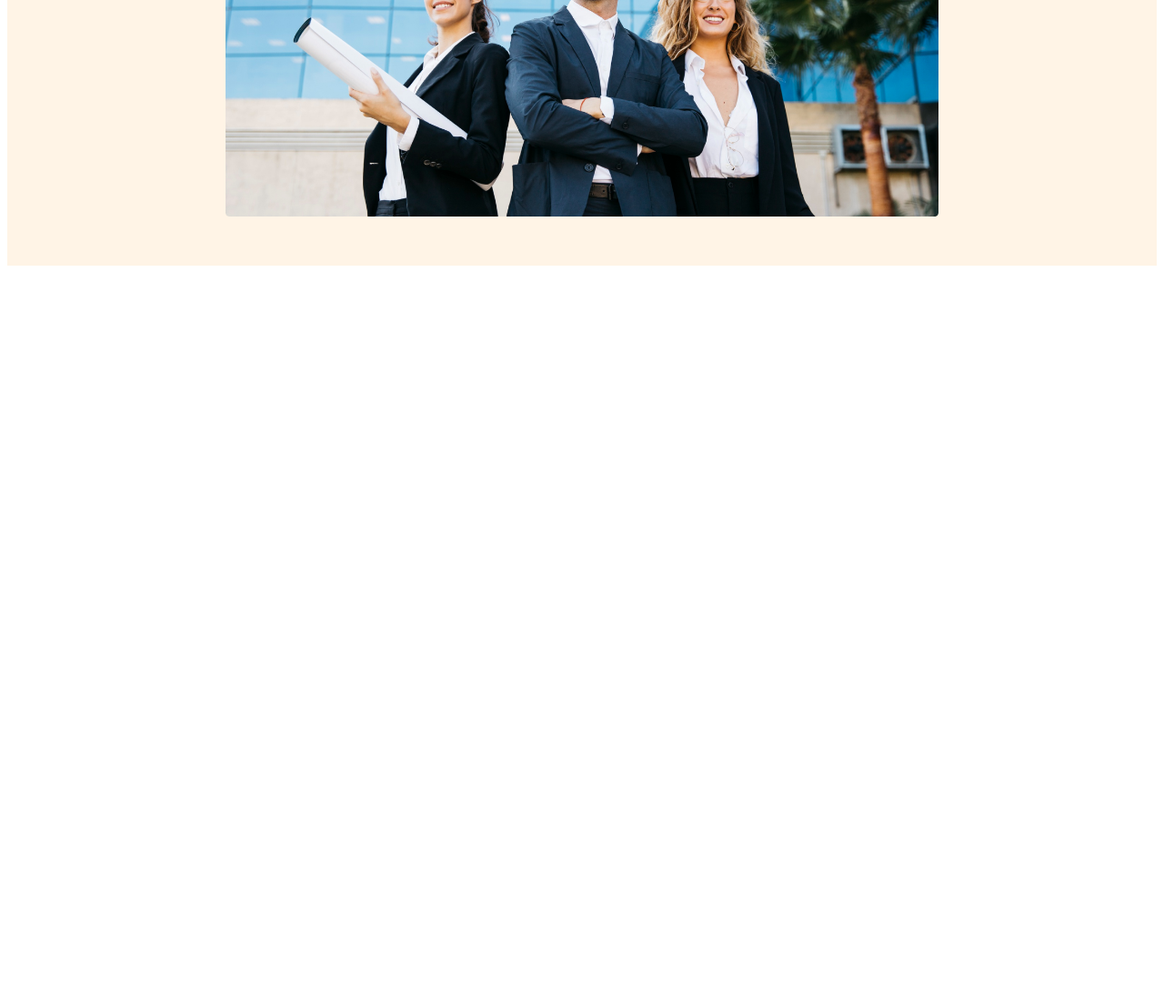
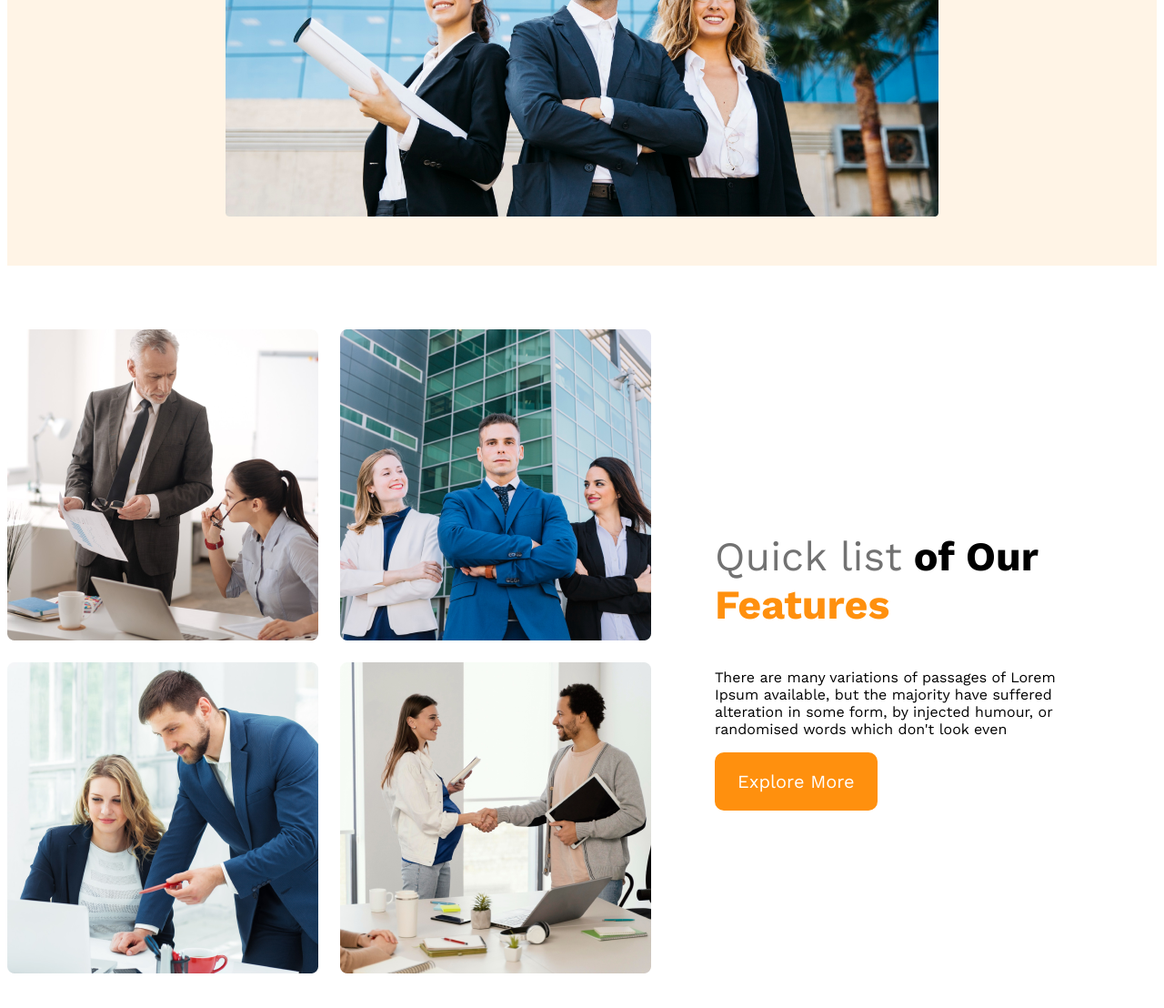
Before and after one commit to SaidulIslamPHero/architects-resources, a plain HTML site: page index.html in a window 1280 px wide. Shown: the part 645-1753 px from the top of the page at 91% size. Before the commit the page ends 945 px from the top, so only its background shows below. Drawn offline with nearby package versions, Linux system fonts and the light colour scheme.

Commit message:
added team section

```diff
--- a/index.html
+++ b/index.html
@@ -7,6 +7,7 @@
     <link rel="stylesheet" href="style/architech.css">
 </head>
 <body>
+    <!-- header start -->
     <header>
         <nav class="nav-title">
             <h2>G3 Architects</h2>
@@ -20,11 +21,27 @@
         <div class="banner">
             <div class="banner-content">
                 <h1 class="banner-title">Brand New Group of Architects</h1>
-            <p class="banner-discription">There are many variations of passages of Lorem Ipsum available, but the majority have suffered alteration in some form, by injected humour, or randomised words which don't look even</p>
+            <p class="teams-light-gray">There are many variations of passages of Lorem Ipsum available, but the majority have suffered alteration in some form, by injected humour, or randomised words which don't look even</p>
             <button class="btn">Explore More</button>
             </div>
             <img src="images/banner.png" alt="">
         </div>
     </header>
+    <!-- header end -->
+    <main>
+        <section class="teams-container">
+            <div class="teams-img-container">
+                <img src="images/team1.png" alt="">
+                <img src="images/team2.png" alt="">
+                <img src="images/team3.png" alt="">
+                <img src="images/team4.png" alt="">
+            </div>
+            <div class="teams-content">
+                <h3 class="teams-title"><span class="Quick-list">Quick list</span> <span id="of-our">of Our</span><span class="text-features"> Features</span></h3>
+                <p id="teams-light-gray">There are many variations of passages of Lorem Ipsum available, but the majority have suffered alteration in some form, by injected humour, or randomised words which don't look even</p>
+                <button class="btn">Explore More</button>
+            </div>
+        </section>
+    </main>
 </body>
 </html>
--- a/style/architech.css
+++ b/style/architech.css
@@ -1,5 +1,9 @@
 @import url('https://fonts.googleapis.com/css2?family=Open+Sans:wght@400;700;800&family=Work+Sans:wght@400;600;700;800&display=swap');
 /* shareed style */
+.teams-light-gray{
+    color: #727272;
+}
+
 * {
     font-family: 'Open Sans', sans-serif;
     font-family: 'Work Sans', sans-serif;
@@ -51,15 +55,42 @@ nav > ul a{
     font-weight: 700;
     color: #131313;
 }
-.banner-discription{
-    color: #727272;
-}
+
 .banner img{
     margin-top: 20px;
     width: 100%;
 }
 
-
+/* Main styles */
+main{
+    max-width: 1440px;
+    margin: 70px auto;
+}
+/* features style */
+.teams-container{
+    display: flex;
+    align-items: center;
+}
+.teams-img-container{
+    display: grid;
+    grid-template-columns: repeat(2, 1fr);
+    gap: 1.5rem;
+}
+.teams-content{
+    padding-left: 70px;
+    padding-right: 70px;
+}
+.teams-title{
+    font-size: 2.8rem;
+}
+.teams-title > .Quick-list{
+    color: #727272;
+    font-weight: 500;
+}
+.teams-title > .text-features{
+    color: #FF900E;
+    font-weight: 700;
+}
 
 /* Responsive Edite */
 /* Mobile Device */
@@ -67,8 +98,17 @@ nav > ul a{
     header{
         padding: 20px ;
     }
-    nav {
+    nav,
+    .teams-container
+    {
         flex-direction: column;
+    }
+    .teams-img-container{
+        grid-template-columns: 1fr;
+    }
+    .teams-content{
+        padding-left: 20px;
+        padding-right: 20px;
     }
 }
 
@@ -78,7 +118,7 @@ nav > ul a{
     header{
         padding: 50px ;
     }
-    nav{
+    nav, .teams-container{
         flex-direction: column;
     }
 }
```
